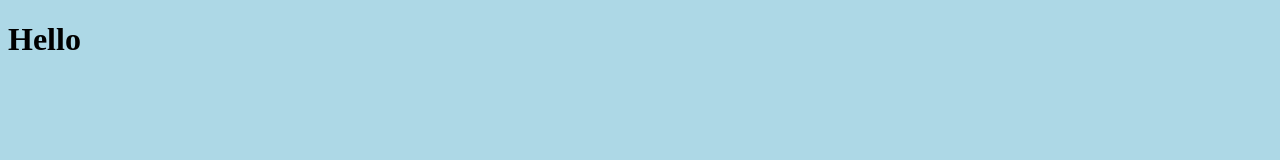
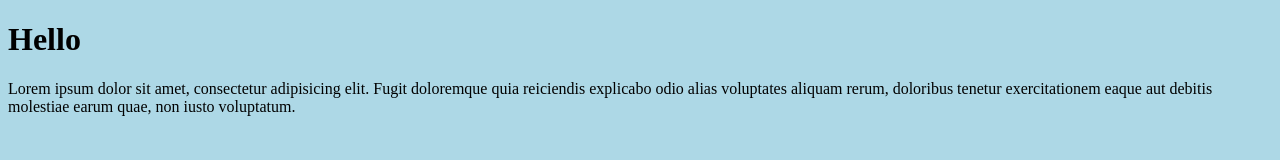
Before and after one commit to IffyArt/web-site, a plain HTML site: page index.html in a window 1280 px wide. Drawn offline with Linux system fonts and the light colour scheme.

Commit message:
新增首頁文字

```diff
--- a/index.html
+++ b/index.html
@@ -9,6 +9,12 @@
   </head>
   <body>
     <h1>Hello</h1>
+    <p>
+      Lorem ipsum dolor sit amet, consectetur adipisicing elit. Fugit doloremque
+      quia reiciendis explicabo odio alias voluptates aliquam rerum, doloribus
+      tenetur exercitationem eaque aut debitis molestiae earum quae, non iusto
+      voluptatum.
+    </p>
     <script src="assets/js/script.js"></script>
   </body>
 </html>
```
